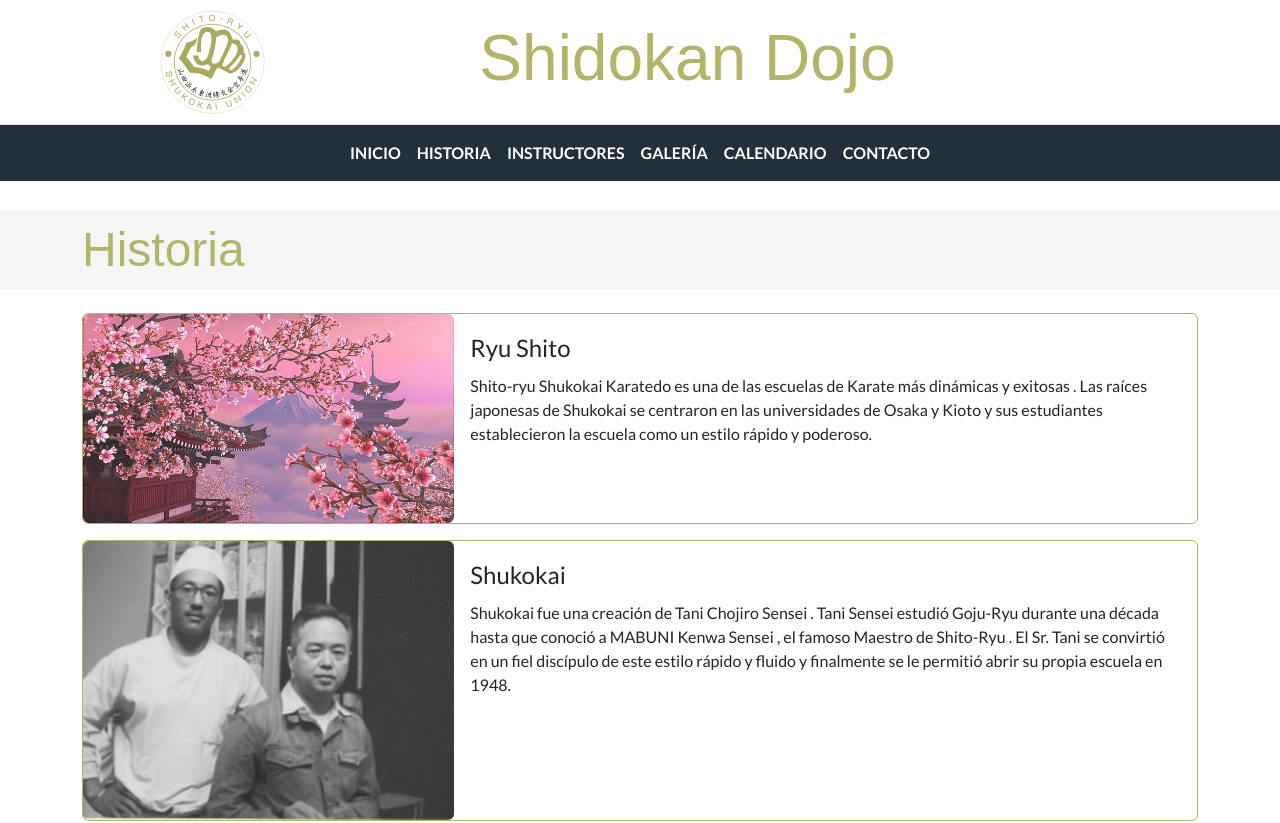
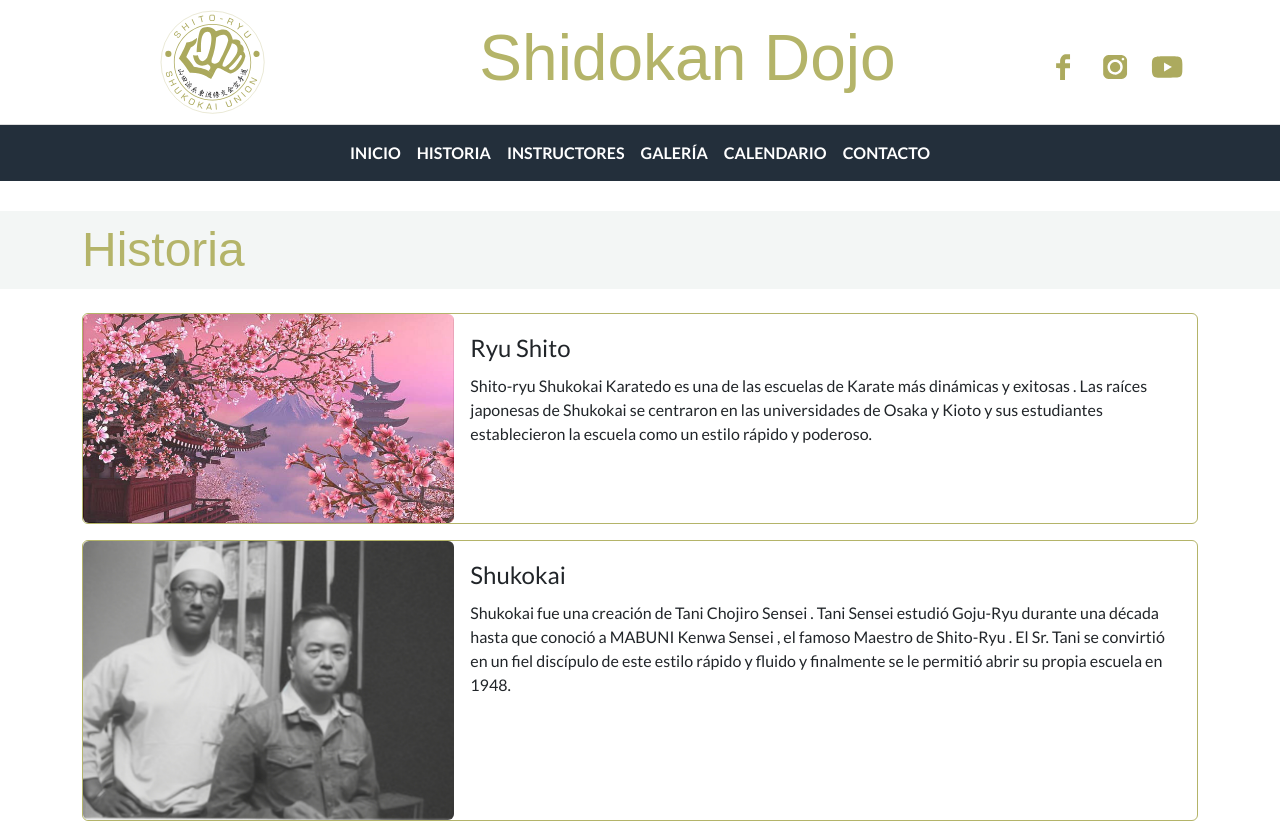
Before and after one commit to mariana-08/Proyecto_Shidokan, a website: page pages/historia.html in a window 1280 px wide. Shown: the top 823 px of the page. Drawn offline with nearby package versions, Linux system fonts and the light colour scheme; a web font is replaced by a local one.

Commit message:
cambio en historia

```diff
--- a/pages/historia.html
+++ b/pages/historia.html
@@ -27,14 +27,14 @@
                 <h1>Shidokan Dojo</h1>
               </div>
               <div class="col-md-2 rs">
-                <a class="f-rrss" href="https://www.facebook.com/people/Shukokai-Argentina/100090651670081/?mibextid=LQQJ4d&rdid=YWcs5TsxxjlJg27q&share_url=https%253A%252F%252Fwww.facebook.com%252Fshare%252FpDGYh3L1tQRXjWNB%252F%253Fmibextid%253DLQQJ4d"
+                <a class="rrss" href="https://www.facebook.com/people/Shukokai-Argentina/100090651670081/?mibextid=LQQJ4d&rdid=YWcs5TsxxjlJg27q&share_url=https%253A%252F%252Fwww.facebook.com%252Fshare%252FpDGYh3L1tQRXjWNB%252F%253Fmibextid%253DLQQJ4d"
                 target="_blank">
                   <img src="../imagenes/rs/facebook.svg" alt="Icono de facebook" />
                 </a>
-                <a class="f-rrss" href="https://www.instagram.com/shukokaiargentina/" target="_blank" >
+                <a class="rrss" href="https://www.instagram.com/shukokaiargentina/" target="_blank" >
                   <img src="../imagenes/rs/instagram.svg" alt="Icono de instagram" />
                 </a>
-                <a class="f-rrss" href="https://www.youtube.com/@shukokaiarg22" target="_blank">
+                <a class="rrss" href="https://www.youtube.com/@shukokaiarg22" target="_blank">
                   <img src="../imagenes/rs/youtube.svg" alt="Icono de youtube" />
                 </a>
               </div>
```
